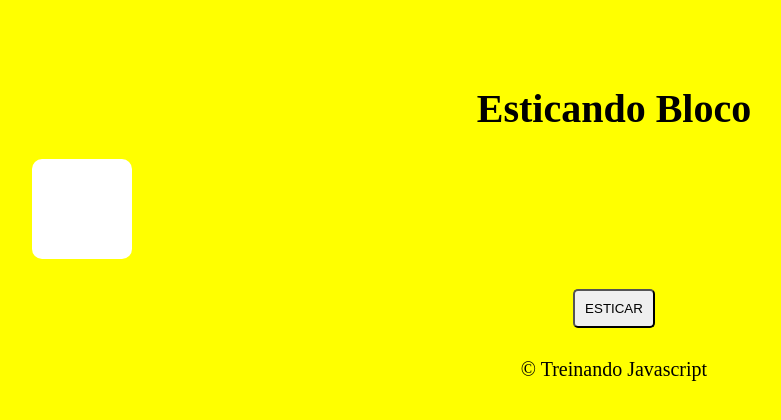
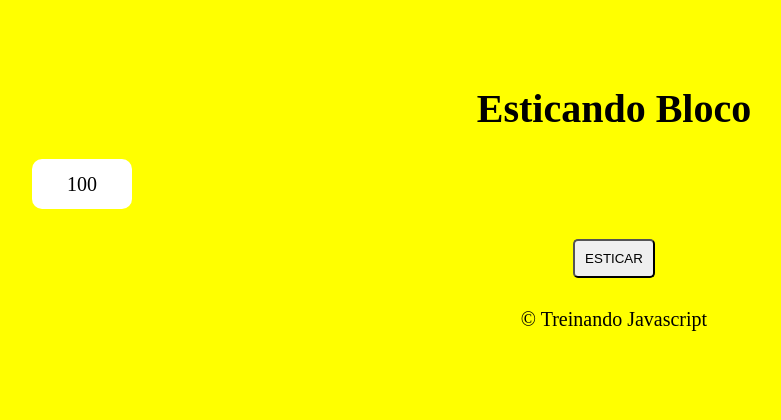
Before and after one commit to CarlosOT/treino-js, a plain HTML site: page 002esticaBloco/index.html in a window 1280 px wide. Both pictures are taken after a click on the button "ESTICAR". Shown: the whole page, without its empty margins (26-807 px from the left). Drawn offline with Linux system fonts and the light colour scheme.

Commit message:
002esticaBloco
bloco fica vermelho caso chegue ao width de 1400

```diff
--- a/002esticaBloco/estilo.css
+++ b/002esticaBloco/estilo.css
@@ -10,8 +10,8 @@ body{
 
 }section{
     background-color: white;
-    height: 100px;
-    line-height: 200px;
+    height: 50px;
+    line-height: 50px;
     text-align: center;
     border-radius: 10px;
     width: 0px;
--- a/002esticaBloco/script.js
+++ b/002esticaBloco/script.js
@@ -3,4 +3,10 @@ function esticaBloco(){
     const bloco = document.getElementById('bloco');
     largura += 100;
     bloco.style.width = `${largura}px`;
+    bloco.innerHTML = largura;
+
+    if( largura >= 1400){
+        bloco.style.background = 'red';
+        bloco.innerHTML = '<strong>ESTOUROU</strong>';
+    }
 }
```
